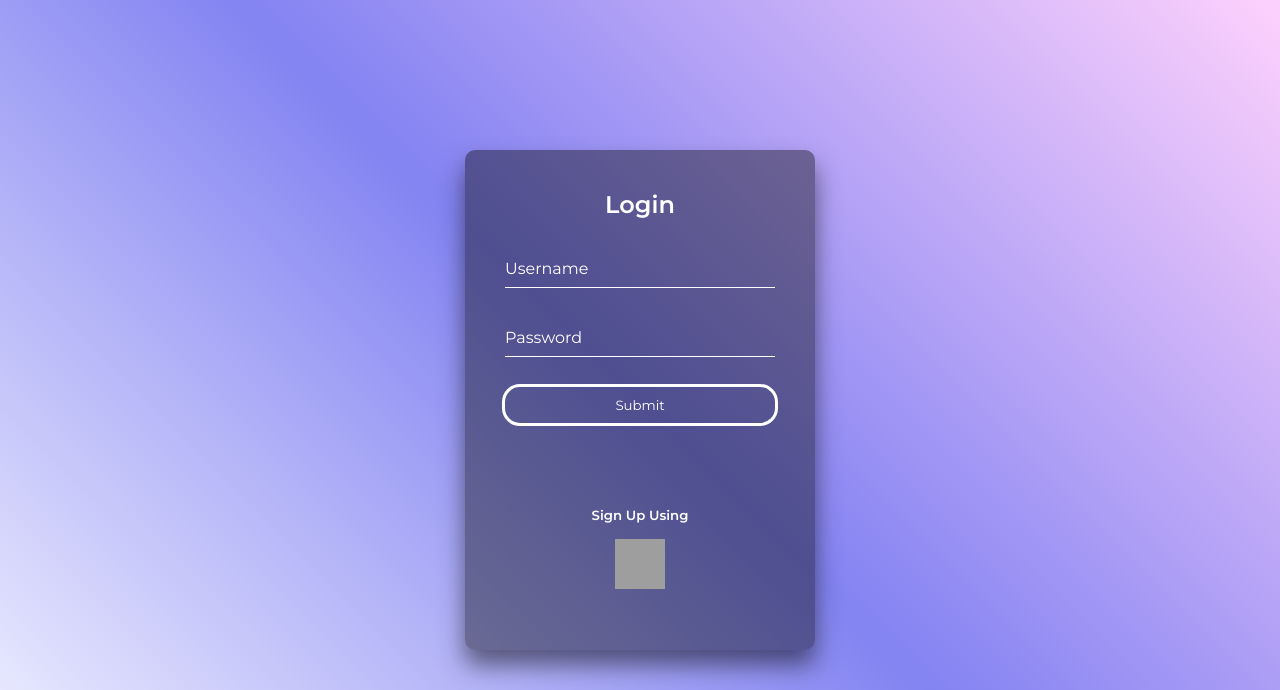
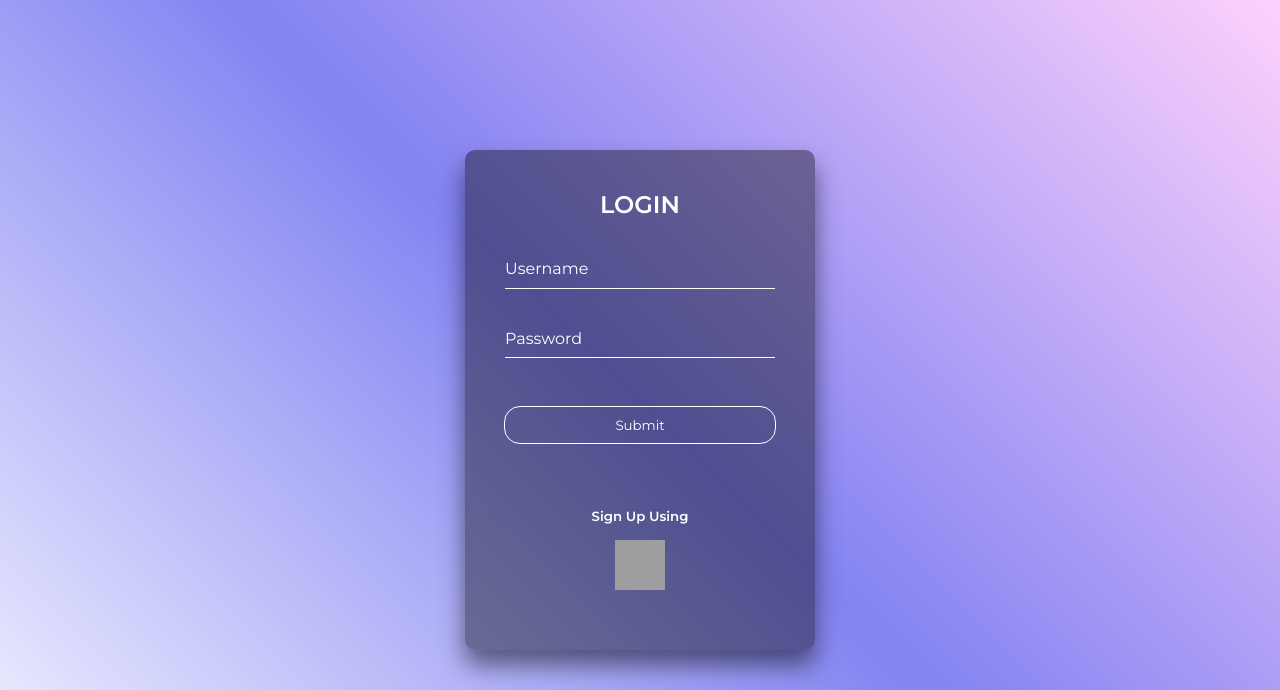
Before and after one commit to sakshi22/IETStudentportal, a Django app: page /login/ in a window 1280 px wide. Shown: the top 690 px of the page. Run offline with Django 4.2, Linux system fonts and the light colour scheme; grey boxes are pictures that could not be loaded.

Commit message:
login page styling changes

```diff
--- a/home/templates/home/login.html
+++ b/home/templates/home/login.html
@@ -76,13 +76,16 @@
         width: 100%;
         font-family: 'Montserrat', sans-serif;
         border: none;
-        outline-style: solid;
+        outline: 0.1rem solid;
         color: rgb(255, 255, 255);
         background: transparent;
         padding: 10px 20px;
         cursor: pointer;
         border-radius: 15px;
+    }
 
+    .box input[type="text"] {
+        font-family: 'Montserrat', sans-serif;
     }
 
     .box .a {
@@ -261,7 +264,7 @@
 
 <body>
     <div class="box">
-        <h2>Login</h2>
+        <h2>LOGIN</h2>
         <form method="POST" action="">
             {% csrf_token %}
             <div class="inputBox">
@@ -272,9 +275,10 @@
                 <input type="password" name="password" required="">
                 <label>Password</label>
             </div>
+            <br>
             <input type="submit" value="Submit">
         </form>
-        <br><br>
+        <br>
         <h5>Sign Up Using <br> <br>
             <a href=""><img width="50" height="50" alt=""
                     src="https://www.pngplay.com/wp-content/uploads/13/Google-Logo-PNG-HD-Quality.png"></a>
```
Also changed, not shown: db.sqlite3.
